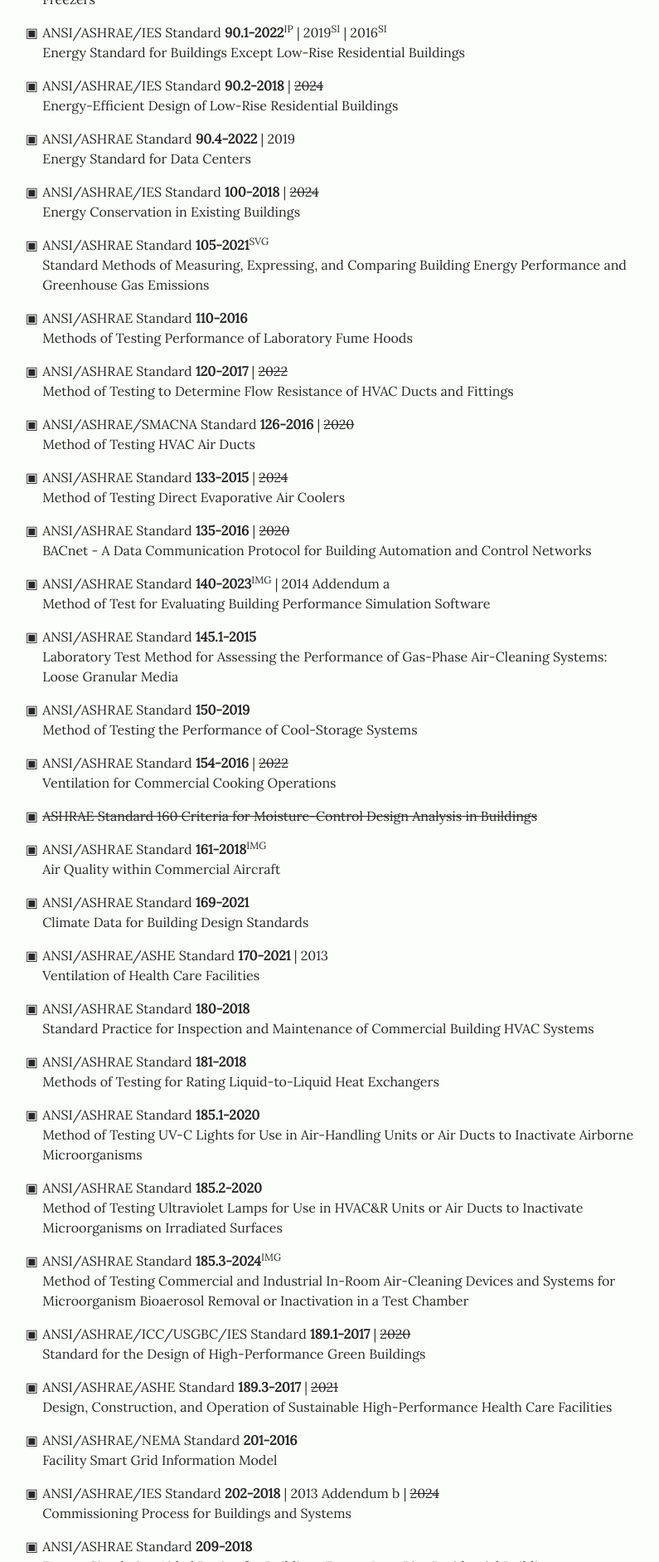
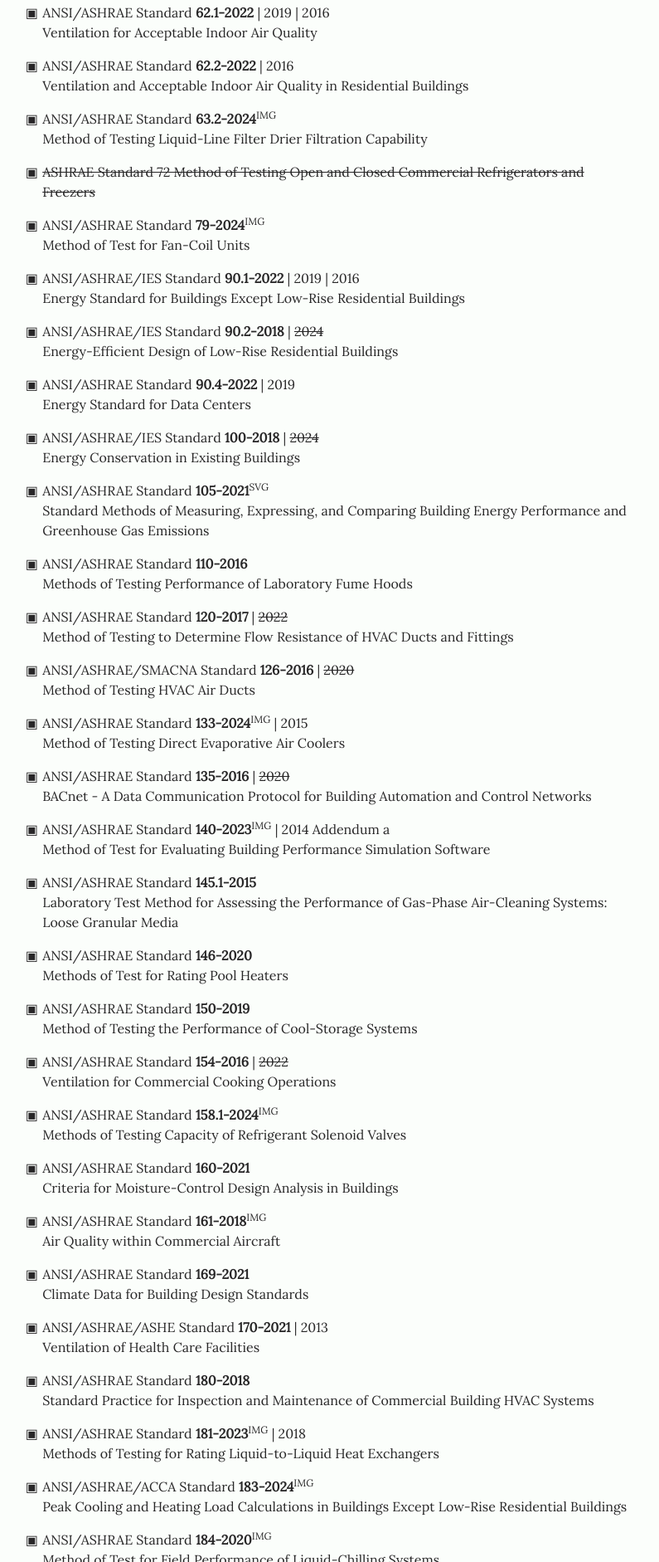
Before and after one commit to ian-quinn/ian-quinn.github.io, an Astro site: page /shelf/standards in a window 1280 px wide. Shown: the part 918-2800 px from the top of the page at 83% size, without its empty margins (240-1035 px from the left). Built offline with nearby package versions, Linux system fonts and the light colour scheme; Astro itself is replaced by a stand-in of ours; some packages are replaced by stand-ins of ours.

Commit message:
+ more docs on shelf

```diff
--- a/src/content/shelf/manuals.md
+++ b/src/content/shelf/manuals.md
@@ -10,7 +10,8 @@ description: "Educational purpose only. Message me at Github for a DMCA take dow
 - [Standard 189.1-2014 User's Manual](https://drive.google.com/file/d/1OBipBbROMdwAeszzOPNIQyyisvrzifsc/view?usp=drive_link)
 - [ASHRAE Handbook Fundamentals](https://drive.google.com/file/d/17srQUDBHh_DWZkQjWLsLtiVmxdAgaMhw/view?usp=drive_link) 2021 SI
 - [ASHRAE Handbook Refrigeration](https://drive.google.com/file/d/1mPa4ACci_-JEvdggBD8OWEIkKLvsrnwI/view?usp=drive_link) 2018 SI
-- [ASHRAE Handbook HVAC Applications](https://drive.google.com/file/d/1vhLAB_hzchmX1xi7j9Uqm5Oj9GONKK3_/view?usp=drive_link) 2017 SI
+- [ASHRAE Hhandbook HVAC Systems and Equipment](https://drive.google.com/file/d/1gO0d86pt2huBWG45AtfDXRI9Xir7Buzk/view?usp=drive_link) 2020 SI
+- [ASHRAE Handbook HVAC Applications](https://drive.google.com/file/d/1vhLAB_hzchmX1xi7j9Uqm5Oj9GONKK3_/view?usp=drive_link) 2019 SI
 - [ASHRAE Pocket Guide](https://drive.google.com/file/d/1fgtdkrJEdUA7dSSwJLQPlbOBh0xMgfXz/view?usp=drive_link) for Air Conditioning, Heating, Ventilation, Refrigeration 9e. SI
 - [ASHRAE GreenGuide](https://drive.google.com/file/d/1WhRd2oRfDg-O8AxZSHkN74lTpdtRXXtP/view?usp=drive_link) 5e. Design, Construction, and Operation of Sustainable Buildings
 
--- a/src/content/shelf/standards.md
+++ b/src/content/shelf/standards.md
@@ -1,6 +1,6 @@
 ---
 category: "Standards"
-description: "Educational purpose only. Message me at Github for a DMCA take down request. Note that `SVG` stands for vector graphics redrawn from the original document (huge file size); `BMP` stands for bitmap images scanned with lower resolution (but with OCR); `IP/SI` marks different version in I-P or SI units."
+description: "Educational purpose only. Message me at Github for a DMCA take down request. Note that `SVG` stands for vector graphics redrawn from the original document (huge file size); `BMP` stands for bitmap images scanned with lower resolution (but with OCR)."
 ---
 
 
@@ -12,6 +12,12 @@ description: "Educational purpose only. Message me at Github for a DMCA take dow
 - ANSI/ASHRAE Standard [**30-2019**](https://drive.google.com/file/d/1-cLelpgv5chBV-8IB1k7PrPKzsXJepKu/view?usp=drive_link)
   Method of Testing Liquid Chillers
 - ~~ASHRAE Standard 34 Designation and Safety Classification of Refrigerants~~
+- ANSI/ASHRAE Standard [**41.1-2024**](https://drive.google.com/file/d/1rpLY2PfSonY5OhWCg69U-rYmycxfmgiN/view?usp=drive_link)<sup>IMG</sup>
+  Standard Methods for Temperature Measurements
+- ANSI/ASHRAE Standard [**41.2-2022**](https://drive.google.com/file/d/1qWsS2ZroMWm5Pf4tGoNQiORR3FYBk5RO/view?usp=drive_link)
+  Standard Methods for Air Velocity and Airflow MEasurements
+- ANSI/ASHRAE Standard [**41.3-2022**](https://drive.google.com/file/d/1FZA2_HlCy_lqJLS_oDU8tPBb1xxjPPXO/view?usp=drive_link)<sup>IMG</sup>
+  Standard Methods for Pressure Measurements
 - ANSI/ASHRAE Standard [**52.2-2017**](https://drive.google.com/file/d/1a1rVjZoEUMXKBuRuvS3lTDQcXUDG2VHG/view?usp=drive_link)
   Method of Testing General Ventilation Air-Cleaning Devices for Removal Efficiency by Particle Size
 - ANSI/ASHRAE Standard [**55-2023**](https://drive.google.com/file/d/12LNm1OuisNkU6yRLf-IPKsBgBXaZiA_K/view?usp=drive_link)<sup>IMG</sup> | [2017](https://drive.google.com/file/d/1wVpHqF_PDHBMpZ0niO7lToMDZjgwEzPw/view?usp=drive_link)
@@ -20,8 +26,12 @@ description: "Educational purpose only. Message me at Github for a DMCA take dow
   Ventilation for Acceptable Indoor Air Quality
 - ANSI/ASHRAE Standard [**62.2-2022**](https://drive.google.com/file/d/1NsJmPChMuJFNhc2qfBbl_XZRMRqSlQpF/view?usp=drive_link) | [2016](https://drive.google.com/file/d/14tO96JPl-OhdLPK6iMZLqcSOO3d2Ozi6/view?usp=drive_link)
   Ventilation and Acceptable Indoor Air Quality in Residential Buildings
+- ANSI/ASHRAE Standard [**63.2-2024**](https://drive.google.com/file/d/1JDIRJ6uYZ4vGGWhdILAS8_Vizr2mfcpV/view?usp=drive_link)<sup>IMG</sup>
+  Method of Testing Liquid-Line Filter Drier Filtration Capability
 - ~~ASHRAE Standard 72 Method of Testing Open and Closed Commercial Refrigerators and Freezers~~
-- ANSI/ASHRAE/IES Standard [**90.1-2022**](https://drive.google.com/file/d/1iwjAMaP8-JXzCJ3dCH8CP9B9rm3rkMNk/view?usp=drive_link)<sup>IP</sup> | [2019](https://drive.google.com/file/d/1uoNK2mgdmwZ9sAH7EhDGibHBIUCBo7zH/view?usp=drive_link)<sup>SI</sup> | [2016](https://drive.google.com/file/d/1Dt1t7_k6mv4rANvEQJP1tzmQD05AxjxO/view?usp=drive_link)<sup>SI</sup>
+- ANSI/ASHRAE Standard [**79-2024**](https://drive.google.com/file/d/1QsYgQyuyQAUk8obmKdRGPZxw1VYSiaVM/view?usp=drive_link)<sup>IMG</sup>
+  Method of Test for Fan-Coil Units
+- ANSI/ASHRAE/IES Standard [**90.1-2022**](https://drive.google.com/file/d/1JD16srj74RVws4f-YCnxAH-4JFgR3Pkv/view?usp=drive_link) | [2019](https://drive.google.com/file/d/1uoNK2mgdmwZ9sAH7EhDGibHBIUCBo7zH/view?usp=drive_link) | [2016](https://drive.google.com/file/d/1Dt1t7_k6mv4rANvEQJP1tzmQD05AxjxO/view?usp=drive_link)
   Energy Standard for Buildings Except Low-Rise Residential Buildings
 - ANSI/ASHRAE/IES Standard [**90.2-2018**](https://drive.google.com/file/d/1zoJFgqbXyqtCl_5O7tR-Rz4GPIiiQhAs/view?usp=drive_link) | ~~2024~~
   Energy-Efficient Design of Low-Rise Residential Buildings
@@ -37,7 +47,7 @@ description: "Educational purpose only. Message me at Github for a DMCA take dow
   Method of Testing to Determine Flow Resistance of HVAC Ducts and Fittings
 - ANSI/ASHRAE/SMACNA Standard [**126-2016**](https://drive.google.com/file/d/13DcmDo2I73003CO_sNtkurDjcuzuq7EF/view?usp=drive_link) | ~~2020~~
   Method of Testing HVAC Air Ducts
-- ANSI/ASHRAE Standard [**133-2015**](https://drive.google.com/file/d/1LpS_2Omps9roX5pKhlQ9dqal55SLogDS/view?usp=drive_link) | ~~2024~~
+- ANSI/ASHRAE Standard [**133-2024**](https://drive.google.com/file/d/1vaM7hqUzaQ6UbQXDOK6RcZrgqPM48krZ/view?usp=drive_link)<sup>IMG</sup> | [2015](https://drive.google.com/file/d/1LpS_2Omps9roX5pKhlQ9dqal55SLogDS/view?usp=drive_link)
   Method of Testing Direct Evaporative Air Coolers
 - ANSI/ASHRAE Standard [**135-2016**](https://drive.google.com/file/d/1fQDP8ZoqnZsNPtLg-yO-TcrDnSw7n2RU/view?usp=drive_link) | ~~2020~~
   BACnet - A Data Communication Protocol for Building Automation and Control Networks
@@ -45,11 +55,16 @@ description: "Educational purpose only. Message me at Github for a DMCA take dow
   Method of Test for Evaluating Building Performance Simulation Software
 - ANSI/ASHRAE Standard [**145.1-2015**](https://drive.google.com/file/d/1YQKM6Gy7LAfF0r9DvIDDKuFkvuCP9VYq/view?usp=drive_link)
   Laboratory Test Method for Assessing the Performance of Gas-Phase Air-Cleaning Systems: Loose Granular Media
+- ANSI/ASHRAE Standard [**146-2020**](https://drive.google.com/file/d/1-mUtNS17UEfBz4UoVykGKq_fzQBsbXJK/view?usp=drive_link)
+  Methods of Test for Rating Pool Heaters
 - ANSI/ASHRAE Standard [**150-2019**](https://drive.google.com/file/d/1pyqMzWeL-Fx_SZGzCGrscYOxP7CiH6af/view?usp=drive_link)
   Method of Testing the Performance of Cool-Storage Systems
 - ANSI/ASHRAE Standard [**154-2016**](https://drive.google.com/file/d/1Wqkg4TpGkU8xWkhM3b_C_U02vFs2rRNm/view?usp=drive_link) | ~~2022~~
   Ventilation for Commercial Cooking Operations
-- ~~ASHRAE Standard 160 Criteria for Moisture-Control Design Analysis in Buildings~~
+- ANSI/ASHRAE Standard [**158.1-2024**](https://drive.google.com/file/d/1p7kgdkfz8FfYPNUolfqDxSK2UpNw3NWP/view?usp=drive_link)<sup>IMG</sup>
+  Methods of Testing Capacity of Refrigerant Solenoid Valves
+- ANSI/ASHRAE Standard [**160-2021**](https://drive.google.com/file/d/12CwfNSN5GZe9ABzoDBuHtpdBz4KSNDOh/view?usp=drive_link)
+  Criteria for Moisture-Control Design Analysis in Buildings
 - ANSI/ASHRAE Standard [**161-2018**](https://drive.google.com/file/d/1pNBOTyZtxyGum4pIo8sDNleuR2DTvn0g/view?usp=drive_link)<sup>IMG</sup>
   Air Quality within Commercial Aircraft
 - ANSI/ASHRAE Standard [**169-2021**](https://drive.google.com/file/d/1Ruwc9_c1IUqP7sbm6M7FvqP25xFba-y8/view?usp=drive_link)
@@ -58,8 +73,12 @@ description: "Educational purpose only. Message me at Github for a DMCA take dow
   Ventilation of Health Care Facilities
 - ANSI/ASHRAE Standard [**180-2018**](https://drive.google.com/file/d/1h0c5L_dUjIX8pIPtH783G-ovmTRpJage/view?usp=drive_link)
   Standard Practice for Inspection and Maintenance of Commercial Building HVAC Systems
-- ANSI/ASHRAE Standard [**181-2018**](https://drive.google.com/file/d/1pRBN2Y3Bj6a65iuuQCnUnqaopfeBoxnH/view?usp=drive_link)
+- ANSI/ASHRAE Standard [**181-2023**](https://drive.google.com/file/d/1VPKvOKBie4PiVSu7NlsNgauGpF0xLG2D/view?usp=drive_link)<sup>IMG</sup> | [2018](https://drive.google.com/file/d/1pRBN2Y3Bj6a65iuuQCnUnqaopfeBoxnH/view?usp=drive_link)
   Methods of Testing for Rating Liquid-to-Liquid Heat Exchangers
+- ANSI/ASHRAE/ACCA Standard [**183-2024**](https://drive.google.com/file/d/1PEG2Gp1sd1n1Cy3k8H1TDcjMqbNxUrks/view?usp=drive_link)<sup>IMG</sup>
+  Peak Cooling and Heating Load Calculations in Buildings Except Low-Rise Residential Buildings
+- ANSI/ASHRAE Standard [**184-2020**](https://drive.google.com/file/d/1EdYgoK04fEdDPW4J_k0rBwZn-7br9H2y/view?usp=drive_link)<sup>IMG</sup>
+  Method of Test for Field Performance of Liquid-Chilling Systems
 - ANSI/ASHRAE Standard [**185.1-2020**](https://drive.google.com/file/d/1NXxd5BvokebL4lfKtZAZTamrZvrqcMPO/view?usp=drive_link)
   Method of Testing UV-C Lights for Use in Air-Handling Units or Air Ducts to Inactivate Airborne Microorganisms
 - ANSI/ASHRAE Standard [**185.2-2020**](https://drive.google.com/file/d/1cTNqnKm3pd5RMYETmfpp5GICoEIedRMY/view?usp=drive_link)
@@ -70,6 +89,8 @@ description: "Educational purpose only. Message me at Github for a DMCA take dow
   Standard for the Design of High-Performance Green Buildings
 - ANSI/ASHRAE/ASHE Standard [**189.3-2017**](https://drive.google.com/file/d/1sYKD3Go3mjATz_ZmYBTQOqu7TQ9ge5uu/view?usp=drive_link) | ~~2021~~
   Design, Construction, and Operation of Sustainable High-Performance Health Care Facilities
+- ANSI/ASHRAE Standard [**195-2024**](https://drive.google.com/file/d/1B_CvgqnxoAcjPXMfSAfMv9g6XV95_4lb/view?usp=drive_link)<sup>IMG</sup>
+  Method of Test for Rating Air Terminal Unit Controls
 - ANSI/ASHRAE/NEMA Standard [**201-2016**](https://drive.google.com/file/d/1evrb95_5gHxPNmtqu6x3DIKNF2dfVevs/view?usp=drive_link)
   Facility Smart Grid Information Model
 - ANSI/ASHRAE/IES Standard [**202-2018**](https://drive.google.com/file/d/1ZRI_BkvzjrWU8HDQLlr2s7RD6QeavQTS/view?usp=drive_link) | [2013 Addendum b](https://drive.google.com/file/d/1tgwOKcta84gRFL4T4EnZ2Rdi1dqfbjeb/view?usp=drive_link) | ~~2024~~
@@ -78,6 +99,8 @@ description: "Educational purpose only. Message me at Github for a DMCA take dow
   Energy Simulation Aided Design for Buildings Except Low-Rise Residential Buildings
 - ANSI/ASHRAE/ACCA Standard [**211-2018**](https://drive.google.com/file/d/1zk4Ci-BmYdim-d3sE4JMz0A6pMDLgRuB/view?usp=drive_link)
   Standard for Commercial Building Energy Audits
+- ANSI/ASHRAE Standard [**212-2019**](https://drive.google.com/file/d/1x32ceF3zI9Jk0LVubNsoHOQEXB_LPlas/view?usp=drive_link)
+  Method of Test for Determining Energy Performance and Water-Use Efficiency of Add-On Evaporative Precoolers for Unitary Air-Conditioning Equipment
 - ANSI/ASHRAE Standard [**214-2017**](https://drive.google.com/file/d/1WkkVL6qjRgg0Qxk86ORfwPn36QyWMLy7/view?usp=drive_link)
   Standard for Determining and Expressing Building Energy Performance in a Rating Program
 - ~~ASHRAE Standard 221 Test Method to Field-Measure and Score the Cooling and Heating Performance of an Installed Unitary HVAC System~~
```
